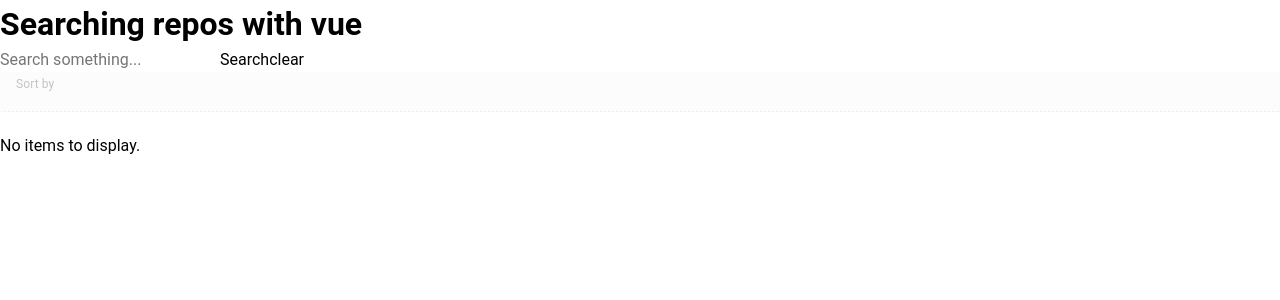
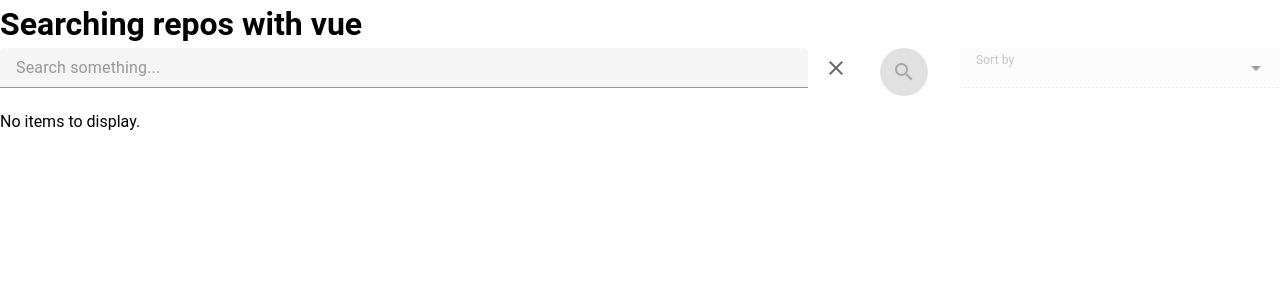
Before and after one commit to GisellePerez/vue-users-search, a Vue app: page / in a window 1280 px wide. Shown: the top 300 px of the page. Built offline with nearby package versions, Linux system fonts and the light colour scheme.

Commit message:
feat: add some styling and fixed bugs

```diff
--- a/package.json
+++ b/package.json
@@ -8,6 +8,7 @@
     "lint": "vue-cli-service lint"
   },
   "dependencies": {
+    "@mdi/font": "^7.2.96",
     "core-js": "^3.8.3",
     "vue": "^3.2.13",
     "vue-router": "4",
--- a/src/components/ListItem.vue
+++ b/src/components/ListItem.vue
@@ -1,6 +1,6 @@
 <template>
-  <RouterLink :to="{ name: 'RepositoryDetail', params: { id: item.id } }">
-    <h3>{{ item.id }} - {{ item.name }}</h3>
+  <RouterLink :to="{ name: 'RepositoryDetail', params: { id: repo.id } }">
+    <h3>{{ repo.id }} - {{ repo.name }}</h3>
   </RouterLink>
 </template>
 
@@ -9,8 +9,7 @@
 
 export default defineComponent({
   name: "ListItem",
-
-  props: ["item"],
+  props: ["repo"],
 });
 </script>
 
--- a/src/components/RepositoriesList.vue
+++ b/src/components/RepositoriesList.vue
@@ -1,8 +1,8 @@
 <template>
-  <div v-if="items?.length">
+  <div v-if="repos?.length">
     <p>Results</p>
 
-    <ListItem v-for="item in items" :key="item.id" :item="item" />
+    <ListItem v-for="repo in repos" :key="repo.id" :repo="repo" />
   </div>
   <p v-else>No items to display.</p>
 </template>
@@ -15,7 +15,7 @@
 export default defineComponent({
   name: "RepositoriesList",
 
-  props: ["items"],
+  props: ["repos"],
 
   components: { ListItem },
 });
--- a/src/components/SearchBar.vue
+++ b/src/components/SearchBar.vue
@@ -1,13 +1,23 @@
 <template>
-  <input
-    type="text"
-    placeholder="Search something..."
-    :value="query"
-    @input="query = ($event.target as HTMLInputElement).value"
-  />
+  <div class="search-bar-wrapper">
+    <v-text-field
+      type="text"
+      placeholder="Search something..."
+      :value="query"
+      @input="query = ($event.target as HTMLInputElement).value"
+      @click:append="clearValue"
+      density="compact"
+      append-icon="mdi-close"
+      :loading="isLoading"
+      :disabled="isLoading"
+    />
 
-  <button @click="$emit('search', query)">Search</button>
-  <button @click="$emit('clear')">clear</button>
+    <v-btn
+      @click="$emit('search', query)"
+      :disabled="!query"
+      icon="mdi-magnify"
+    ></v-btn>
+  </div>
 </template>
 
 <script lang="ts">
@@ -16,6 +26,8 @@
 export default defineComponent({
   name: "SearchBar",
 
+  props: ["isLoading"],
+
   emits: ["search", "clear"],
 
   data() {
@@ -23,7 +35,19 @@
       query: "",
     };
   },
+
+  methods: {
+    clearValue() {
+      this.query = "";
+      this.$emit("clear");
+    },
+  },
 });
 </script>
 
-<style scoped></style>
+<style scoped>
+.search-bar-wrapper {
+  display: flex;
+  gap: 2rem;
+}
+</style>
--- a/src/main.ts
+++ b/src/main.ts
@@ -10,6 +10,7 @@
 import * as components from "vuetify/components";
 import * as directives from "vuetify/directives";
 import { aliases, mdi } from "vuetify/iconsets/mdi";
+import "@mdi/font/css/materialdesignicons.css";
 
 const vuetify = createVuetify({
   icons: {
--- a/src/views/HomeComponent.vue
+++ b/src/views/HomeComponent.vue
@@ -1,7 +1,12 @@
 <template>
   <h1>{{ title }}</h1>
 
-  <SearchBar @search="fetchData" @clear="clearResults" />
+  <div class="filters-wrapper">
+    <SearchBar
+      @search="fetchData"
+      @clear="clearResults"
+      :isLoading="isLoading"
+    />
 
     <v-select
       label="Sort by"
@@ -11,11 +16,11 @@
       item-value="value"
       @input="changeSortBy"
       v-model="sortBy"
-    :disabled="!storedQuery"
+      :disabled="!locallyStoredQuery || isLoading"
     ></v-select>
+  </div>
 
-  <p v-if="isLoading">Loading...</p>
-  <RepositoriesList :items="items" />
+  <RepositoriesList :repos="repos" />
 </template>
 
 <script lang="ts">
@@ -27,6 +32,14 @@
 import { Repo } from "../types";
 
 type SortOption = { label: string; value: string };
+
+const _sortOptions: SortOption[] = [
+  { value: "stars", label: "Stars" },
+  { value: "forks", label: "Forks" },
+  { value: "help-wanted-issues", label: "Help wanted issues" },
+  { value: "updated", label: "Updated" },
+];
+const defaultSortOption: SortOption = { value: "", label: "" };
 
 export default defineComponent({
   name: "HomeComponent",
@@ -40,30 +53,25 @@
     return {
       title: "Searching repos with vue",
 
-      storedQuery: "",
-      items: [] as Repo[],
+      locallyStoredQuery: "",
+      repos: [] as Repo[],
 
       isLoading: false,
 
-      sortOptions: [
-        { value: "stars", label: "Stars" },
-        { value: "forks", label: "Forks" },
-        { value: "help-wanted-issues", label: "Help wanted issues" },
-        { value: "updated", label: "Updated" },
-      ],
-      sortBy: { value: "", label: "" } as SortOption,
+      sortOptions: _sortOptions,
+      sortBy: defaultSortOption as SortOption,
     };
   },
 
   methods: {
-    storeQuery(query: string) {
-      this.storedQuery = query;
+    storeQueryLocally(query: string) {
+      this.locallyStoredQuery = query;
     },
 
     async fetchData(query: string, sortBy?: string) {
       this.isLoading = true;
 
-      this.storedQuery = query;
+      this.locallyStoredQuery = query;
       console.log("Search event triggered", { query }, { sortBy });
 
       await fetch(
@@ -74,13 +82,12 @@
       )
         .then((response) => response.json())
         .then((json) => {
-          console.log(json);
           return json;
         })
         .then((res) => {
           debugger;
           this.isLoading = false;
-          this.items = res.items;
+          this.repos = res.items;
         });
     },
 
@@ -89,22 +96,30 @@
     },
 
     clearResults() {
-      this.items = [];
+      this.repos = [];
+      this.sortBy = defaultSortOption;
+      this.locallyStoredQuery = "";
     },
   },
 
   watch: {
-    storedQuery: function (val, oldVal) {
-      console.log({ val });
-    },
+    // locallyStoredQuery: function (val, oldVal) {
+    //   console.log({ val });
+    // },
 
     sortBy: function (val, oldVal) {
-      if (val && this.storedQuery) {
-        this.fetchData(this.storedQuery, val);
+      if (val && this.locallyStoredQuery) {
+        this.fetchData(this.locallyStoredQuery, val);
       }
     },
   },
 });
 </script>
 
-<style scoped></style>
+<style scoped>
+.filters-wrapper {
+  display: grid;
+  grid-template-columns: auto 25%;
+  gap: 2rem;
+}
+</style>
```
Also changed, not shown: 1 other file (tests, documents, lock files or other folders). Lines whose indentation alone changed are shown as unchanged.
